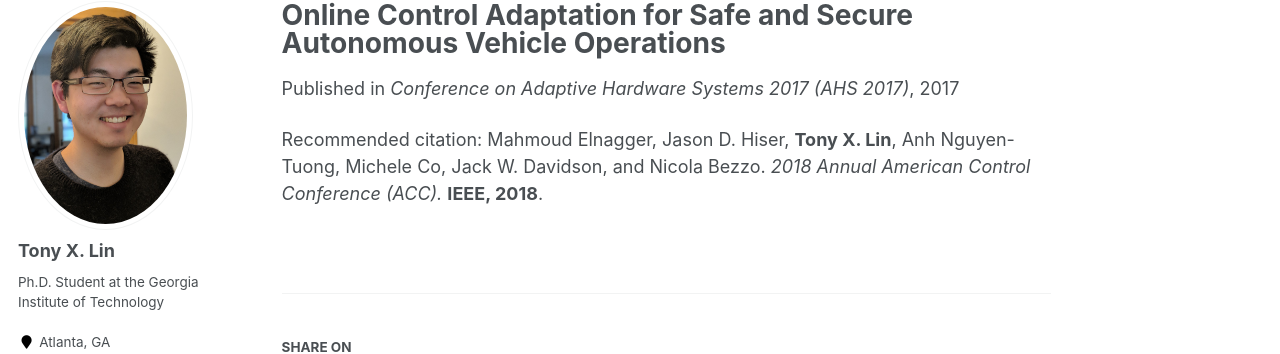
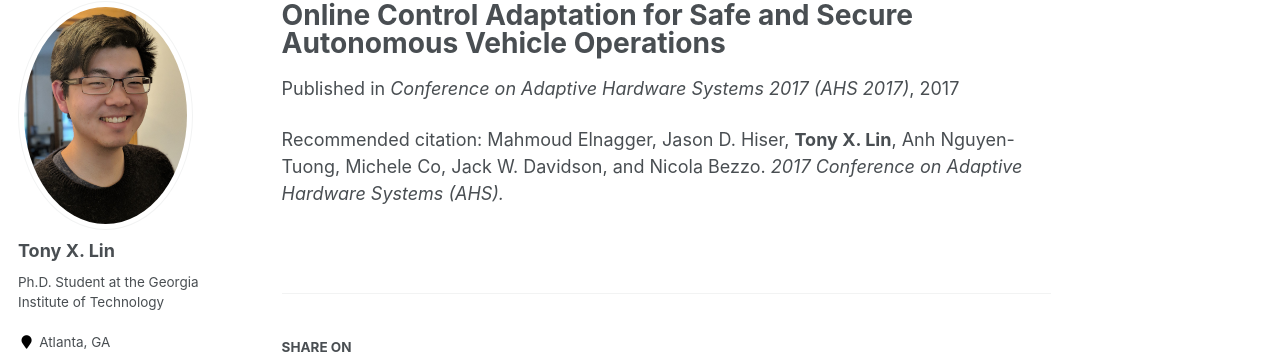
Before and after one commit to tony-x-lin/tony-x-lin.github.io, a Jekyll site: the page built from _publications/AHS2017b.md, in a window 1280 px wide. Shown: the part 117-471 px from the top of the page. Built offline with Jekyll 4.4.1, drawn with Linux system fonts in a browser that asks for light colours.

Commit message:
Update AHS2017b.md

```diff
--- a/_publications/AHS2017b.md
+++ b/_publications/AHS2017b.md
@@ -4,5 +4,5 @@ collection: publications
 permalink: /publications/AHS2017b
 venue: "Conference on Adaptive Hardware Systems 2017 (AHS 2017)"
 date: 2017-7-24
-citation: 'Mahmoud Elnagger, Jason D. Hiser, <b>Tony X. Lin</b>, Anh Nguyen-Tuong, Michele Co, Jack W. Davidson, and Nicola Bezzo. <i>2018 Annual American Control Conference (ACC).</i> <b>IEEE, 2018</b>.'
+citation: 'Mahmoud Elnagger, Jason D. Hiser, <b>Tony X. Lin</b>, Anh Nguyen-Tuong, Michele Co, Jack W. Davidson, and Nicola Bezzo. <i>2017 Conference on Adaptive Hardware Systems (AHS).</i>'
 ---
```
